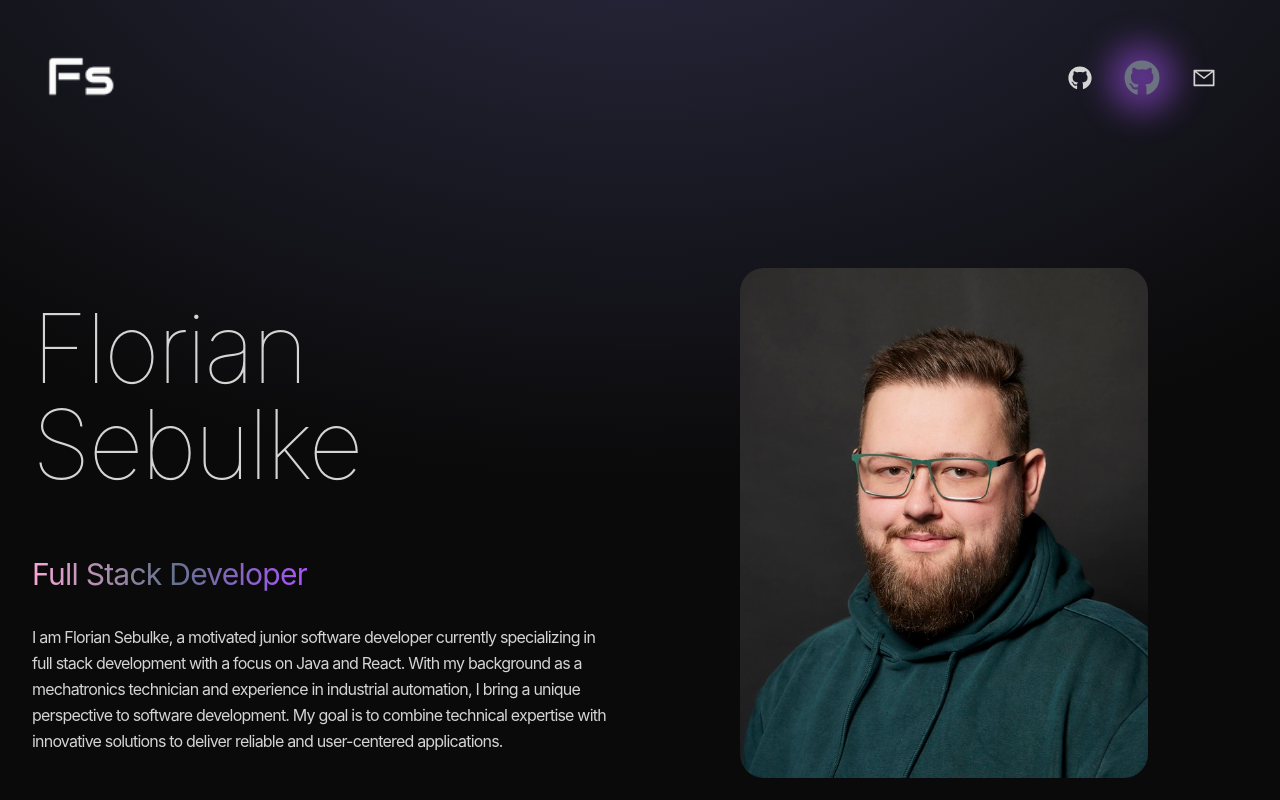
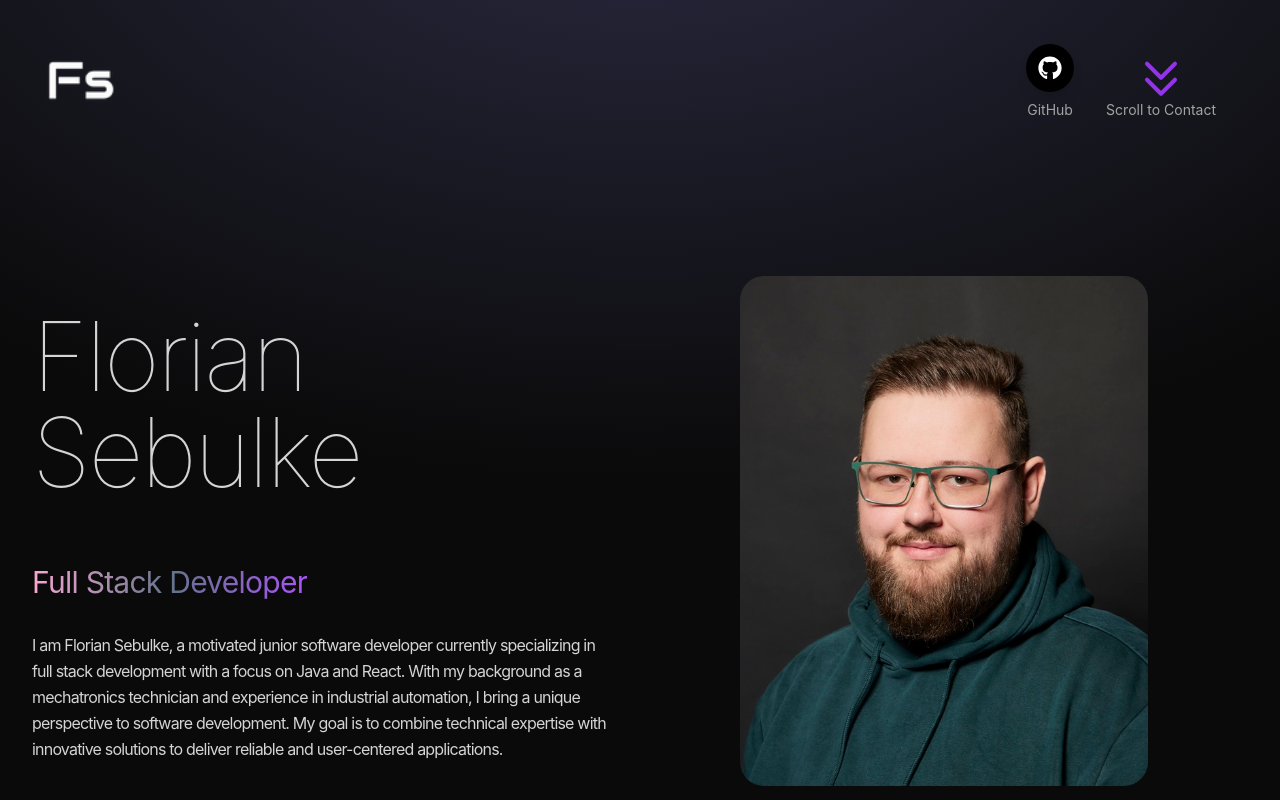
Before and after one commit to Sebu-Dev/portfolio, a React (Vite) app in the folder portfolio/: page / in a window 1280 px wide. Shown: the top 800 px of the page. Built offline with nearby package versions, Linux system fonts and the light colour scheme.

Commit message:
Edit Navbar Styling added some motion for the icons added motion for scroll to contacts

```diff
--- a/portfolio/src/components/Contact.tsx
+++ b/portfolio/src/components/Contact.tsx
@@ -1,9 +1,11 @@
 import { motion } from "motion/react";
+import { AiOutlineMail } from "react-icons/ai";
+import { FaGithub } from "react-icons/fa";
 import { CONTACT } from "../constants/index.tsx";
 
 function Contact() {
     return (
-        <div className='border-b border-neutral-900 pb-20'>
+        <div id="contact" className='border-b border-neutral-900 pb-20'>
             <motion.h2
                 whileInView={{ opacity: 1, y: 0 }}
                 initial={{ opacity: 0, y: -100 }}
@@ -27,5 +29,32 @@ function Contact() {
         </div>
     )
 }
+function MailLink() {
+    return (
+        <motion.a
+            href="https://github.com/Sebu-Dev"
+            target="_blank"
+            rel="noopener noreferrer"
+            className="relative inline-block p-4 text-4xl text-black hover:text-white transition"
+            whileHover={{
+                scale: 1.2,
+                rotate: 10,
+            }}
+            whileTap={{
+                scale: 0.9,
+            }}
+        >
+            <FaGithub />
+            <motion.div
+                className="absolute inset-0 -z-10 rounded-full bg-purple-400 blur-lg opacity-50"
+                whileHover={{
+                    scale: 1,
+                    opacity: 0.5,
+                }}
+            />
+            <AiOutlineMail />
 
+        </motion.a>
+    );
+}
 export default Contact
--- a/portfolio/src/components/Navbar.tsx
+++ b/portfolio/src/components/Navbar.tsx
@@ -1,33 +1,58 @@
 import { motion } from "framer-motion";
-import { AiOutlineMail } from "react-icons/ai";
 import { FaGithub } from "react-icons/fa";
+import { HiOutlineChevronDoubleDown } from "react-icons/hi";
 import logo from "../assets/Fs-logo.png";
+
+function scrollToContact() {
+    const contactSection = document.getElementById("contact");
+    if (contactSection) {
+        contactSection.scrollIntoView({ behavior: "smooth" });
+    }
+}
+function ScrollButton() {
+    return (
+        <motion.div
+            whileHover={{ scale: 1.2 }}
+            whileTap={{ scale: 0.9 }}
+            className="flex flex-col items-center cursor-pointer"
+            onClick={scrollToContact}
+        >
+            <motion.div
+                animate={{ y: [0, 10, 0] }}
+                transition={{
+                    duration: 1.5,
+                    repeat: Infinity,
+                    ease: "easeInOut",
+                }}
+            >
+                <HiOutlineChevronDoubleDown className="text-4xl text-purple-600 h-12 w-12" />
+            </motion.div>
+            <span className="mt-2 text-sm text-neutral-400">Scroll to Contact</span>
+        </motion.div>
+    );
+}
+
+
 function GithubLink() {
     return (
-        <motion.a
-            href="https://github.com/dein-username"
-            target="_blank"
-            rel="noopener noreferrer"
-            className="relative inline-block p-4 text-4xl text-gray-500 hover:text-white transition"
-            whileHover={{
-                scale: 1.2,
-                rotate: 10,
-            }}
-            whileTap={{
-                scale: 0.9,
-            }}
+        <motion.div
+            whileHover={{ scale: 1.2 }}
+            whileTap={{ scale: 0.9 }}
+            className="flex flex-col items-center cursor-pointer"
         >
-            <FaGithub />
-            <motion.div
-                className="absolute inset-0 -z-10 rounded-full bg-purple-500 blur-lg opacity-50"
-                whileHover={{
-                    scale: 1.5,
-                    opacity: 0.8,
-                }}
-            />
-        </motion.a>
+            <motion.a
+                href="https://github.com/Sebu-Dev"
+                target="_blank"
+                rel="noopener noreferrer"
+                className="relative flex items-center justify-center h-12 w-12 rounded-full bg-black text-white shadow-lg"
+            >
+                <FaGithub />
+            </motion.a>
+            <span className="mt-2 text-sm text-neutral-400">GitHub</span>
+        </motion.div>
     );
 }
+
 
 
 const Navbar = () => {
@@ -37,10 +62,10 @@ const Navbar = () => {
             <div className="flex flex-shrink-0 items-center">
                 <img src={logo} alt="logo" className="mx-2 w-12 md:w-20 " />
             </div>
-            <div className="m-8 flex  items-center justify-center gap-4 text-2xl c ">
-                <a href="https://github.com/Sebu-Dev" target="_blank" rel="noopener noreferrer"><FaGithub /></a>
+            <div className="m-8 flex  items-center justify-center gap-8 text-2xl  ">
                 <GithubLink />
-                <AiOutlineMail />
+
+                <ScrollButton />
             </div>
 
         </nav>
```
